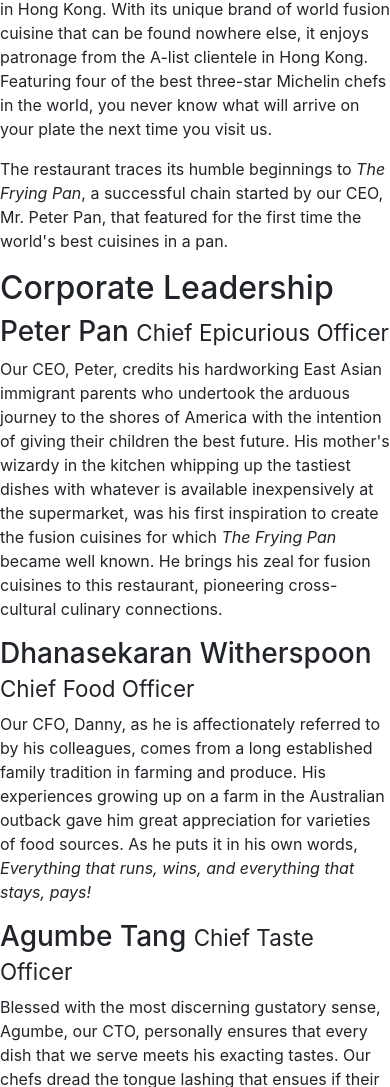
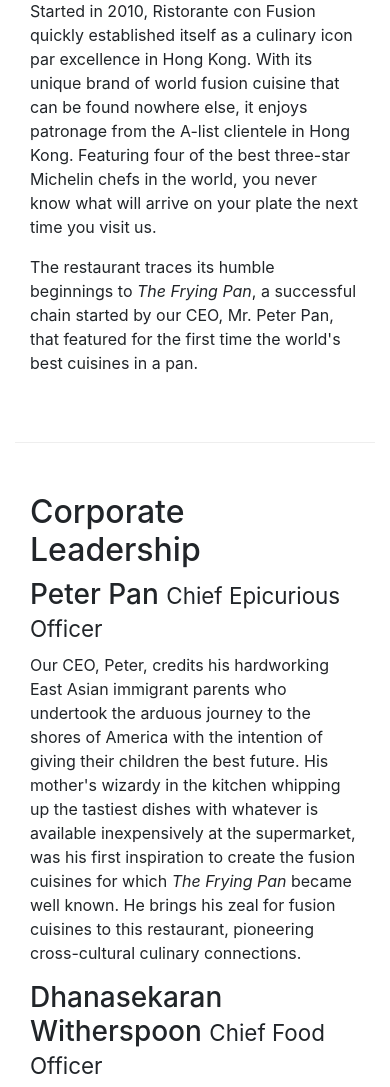
Before and after one commit to datiti/coursera-WebFullStack-bootstrap4, a website: page week1-assignment/aboutus.html in a window 390 px wide. Shown: the part 545-1632 px from the top of the page. Drawn offline with nearby package versions, Linux system fonts and the light colour scheme.

Commit message:
week 1 - assignment - task 2
Apply task 2 assignment styles:
* The "About Us" title should stretch the entire width of the row.
* The "Our History" part should occupy only half the width of the row for small to extra
large screens, leaving space on the right side for more content to be added later. The
content should be stacked for extra small screens.
* The "Corporate Leadership" section should stretch the entire width of the row.

Moreover, Bootstrap version must matched exactly 4.0.0-alpha.6

```diff
--- a/week1-assignment/aboutus.html
+++ b/week1-assignment/aboutus.html
@@ -32,16 +32,16 @@
     </div>
 </header>
 
-<div>
-    <div>
-        <div>
+<div class="container">
+    <div class="row">
+        <div class="col-12">
             <h3>About Us</h3>
             <hr>
         </div>
     </div>
 
-    <div>
-        <div>
+    <div class="row row-content">
+        <div class="col-sm-6 flex-first">
             <h2>Our History</h2>
             <p>Started in 2010, Ristorante con Fusion quickly established itself as a culinary icon par excellence in
                 Hong Kong. With its unique brand of world fusion cuisine that can be found nowhere else, it enjoys
@@ -50,13 +50,13 @@
             <p>The restaurant traces its humble beginnings to <em>The Frying Pan</em>, a successful chain started by our
                 CEO, Mr. Peter Pan, that featured for the first time the world's best cuisines in a pan.</p>
         </div>
-        <div>
+        <div class="col-sm-6">
         </div>
     </div>
 
 
-    <div>
-        <div>
+    <div class="row row-content">
+        <div class="col-12">
             <h2>Corporate Leadership</h2>
             <h3>Peter Pan
                 <small>Chief Epicurious Officer</small>
--- a/week1-assignment/package.json
+++ b/week1-assignment/package.json
@@ -14,7 +14,7 @@
     "lite-server": "^2.3.0"
   },
   "dependencies": {
-    "bootstrap": "^4.0.0-alpha.6",
+    "bootstrap": "4.0.0-alpha.6",
     "jquery": "^3.2.1",
     "tether": "^1.4.0"
   }
```
